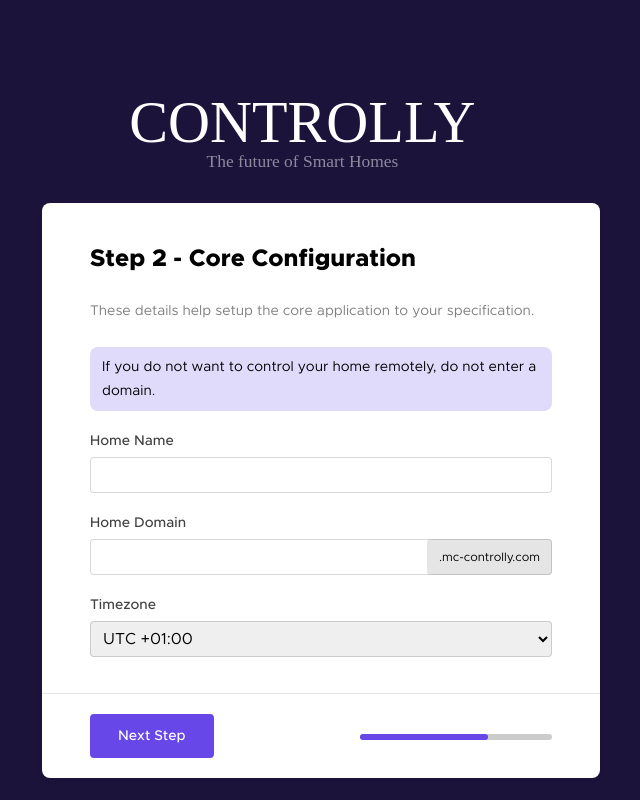
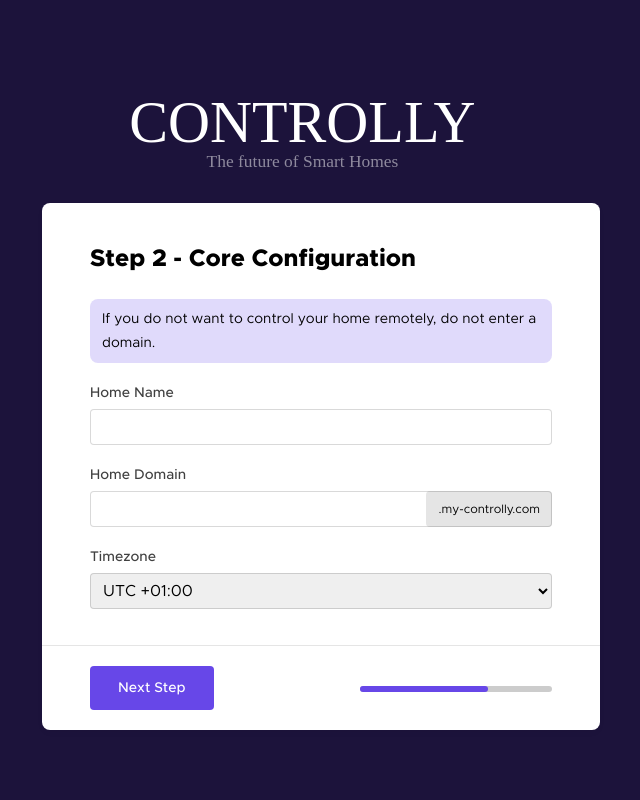
Before and after one commit to Benjenkins126/controlly, a React (Create React App) app: page /setup/step-two in a window 1280 px wide. Shown: the whole page, without its empty margins (319-959 px from the left). Built offline with nearby package versions, Linux system fonts and the light colour scheme.

Commit message:
Adjusted Setup Step 2 instructions

```diff
--- a/src/pages/setup/step-two.tsx
+++ b/src/pages/setup/step-two.tsx
@@ -29,11 +29,10 @@ const StepTwo = () => {
                 <img src={logo} alt="Controlly Logo" className="w-96 block mx-auto" draggable="false" />
                 <SetupCard title="Step 2 - Core Configuration">
                     <div className="px-12">
-                        <p className="leading-6 text-sm mt-6 text-black/50 font-sans font-normal">These details help setup the core application to your specification.</p>
                         <PrimaryAlert>If you do not want to control your home remotely, do not enter a domain.</PrimaryAlert>
                         <form>
                             <TextInput label="Home Name" type="text" id="StepTwo_Name" name="StepTwo_Name" />
-                            <DomainSelection label="Home Domain" id="StepTwo_Domain" name="StepTwo_Domain" domain=".mc-controlly.com" />
+                            <DomainSelection label="Home Domain" id="StepTwo_Domain" name="StepTwo_Domain" domain=".my-controlly.com" />
                             <Select label="Timezone" id="StepTwo_Timezone" name="StepTwo_Timezone" options={timezoneList} />
                         </form>
                     </div>
```
